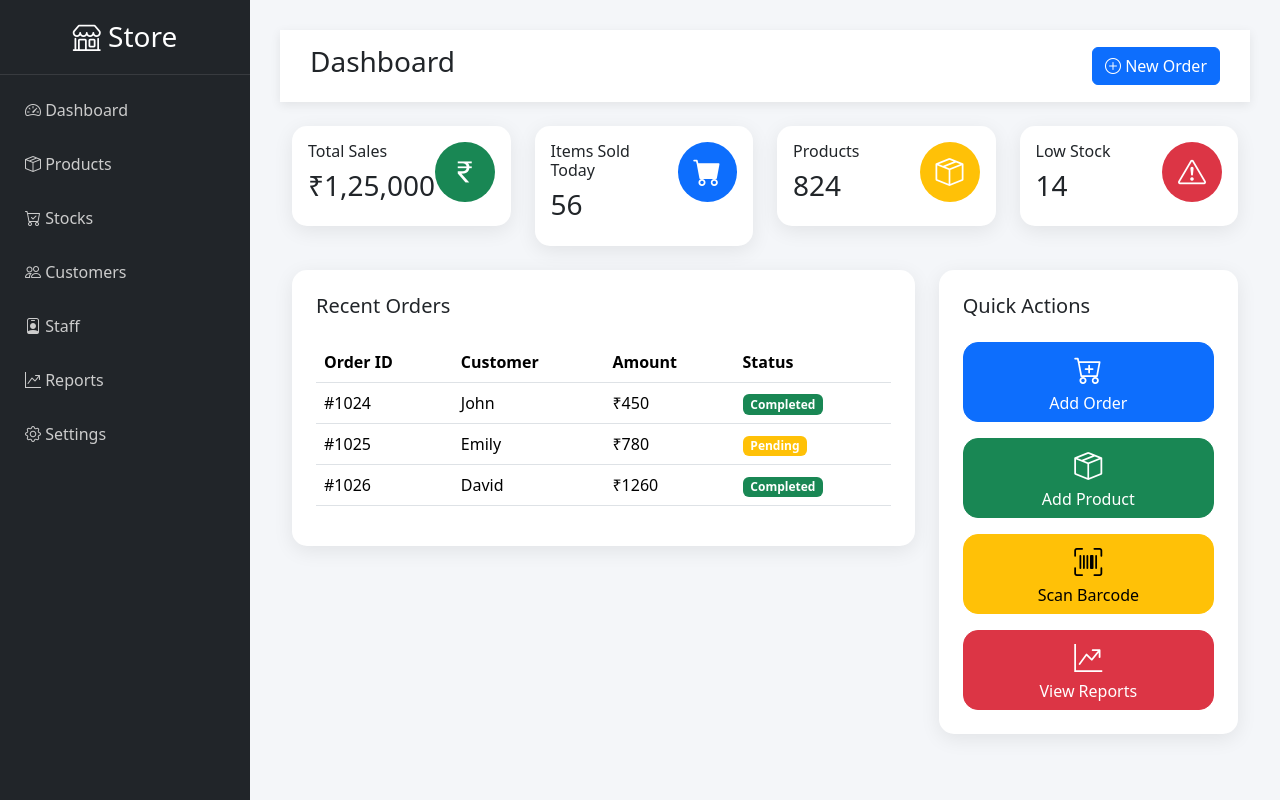
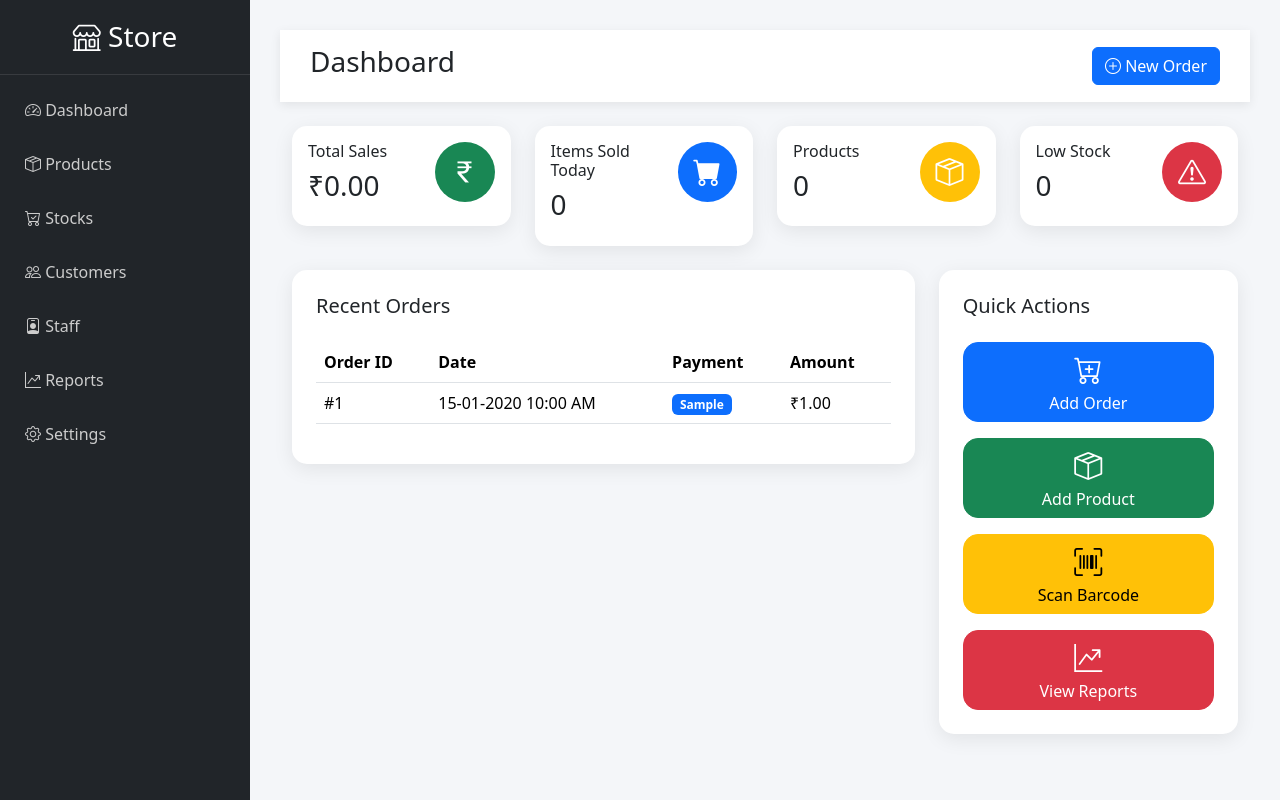
Before and after one commit to kyntiewboklang/Retail-Management-System, a Flask app: page /admin/dashboard in a window 1280 px wide. Run offline with Flask 3, Linux system fonts and the light colour scheme; a database or web service that is not in the repository returns one stand-in record (values such as "Sample title"); data that the repository does not hold is empty; some libraries are stand-ins or nearby versions.

Commit message:
new update

```diff
--- a/route/dashboard_route.py
+++ b/route/dashboard_route.py
@@ -1,8 +1,67 @@
 from flask import render_template
-
+from database import get_db_connection
 
 def register_dashboard_routes(app):
 
     @app.route("/admin/dashboard")
     def dashboard():
-        return render_template("admin/dashboard.html")
+
+        conn = get_db_connection()
+        cursor = conn.cursor()
+
+        # Total Sales
+        cursor.execute("""
+            SELECT COALESCE(SUM(total_amount), 0)
+            FROM orders
+        """)
+        total_sales = cursor.fetchone()[0]
+
+        # Total Products
+        cursor.execute("""
+            SELECT COUNT(*)
+            FROM products
+        """)
+        total_products = cursor.fetchone()[0]
+
+        # Low Stock
+        cursor.execute("""
+            SELECT COUNT(*)
+            FROM products
+            WHERE quantity <= 10
+            AND quantity > 0
+        """)
+        low_stock = cursor.fetchone()[0]
+
+        # Items Sold
+        cursor.execute("""
+            SELECT COALESCE(SUM(quantity), 0)
+            FROM order_items
+        """)
+        items_sold = cursor.fetchone()[0]
+
+                # Recent Orders
+        cursor.execute("""
+            SELECT
+                id,
+                order_date,
+                payment_method,
+                total_amount
+            FROM orders
+            ORDER BY order_date DESC
+            LIMIT 10
+        """)
+
+        recent_orders = cursor.fetchall()
+
+        cursor.close()
+
+        conn.close()
+
+        return render_template(
+            "admin/dashboard.html",
+            total_sales=total_sales,
+            total_products=total_products,
+            low_stock=low_stock,
+            items_sold=items_sold,
+            recent_orders=recent_orders
+        )
--- a/templates/admin/base.html
+++ b/templates/admin/base.html
@@ -59,8 +59,8 @@
         </a>
 
         <a class="d-block text-white text-decoration-none mb-3"
-           href="#">
-            <i class="bi bi-cart-check"></i> Orders
+           href="/admin/available_stock">
+            <i class="bi bi-cart-check"></i> Stocks
         </a>
 
         <a class="d-block text-white text-decoration-none mb-3"
--- a/templates/admin/dashboard.html
+++ b/templates/admin/dashboard.html
@@ -31,7 +31,7 @@
 <div>
 
 <h6>Total Sales</h6>
-<h3>₹1,25,000</h3>
+<h3>₹{{ "{:,.2f}".format(total_sales) }}</h3>
 
 </div>
 
@@ -54,7 +54,7 @@
 <div>
 
 <h6>Items Sold Today</h6>
-<h3>56</h3>
+<h3>{{ items_sold }}</h3>
 
 </div>
 
@@ -77,7 +77,7 @@
 <div>
 
 <h6>Products</h6>
-<h3>824</h3>
+<h3>{{ total_products }}</h3>
 
 </div>
 
@@ -100,7 +100,7 @@
 <div>
 
 <h6>Low Stock</h6>
-<h3>14</h3>
+<h3>{{ low_stock }}</h3>
 
 </div>
 
@@ -129,42 +129,37 @@
 <thead>
 
 <tr>
-<th>Order ID</th>
-<th>Customer</th>
-<th>Amount</th>
-<th>Status</th>
+    <th>Order ID</th>
+    <th>Date</th>
+    <th>Payment</th>
+    <th>Amount</th>
 </tr>
 
 </thead>
 
 <tbody>
 
+{% for order in recent_orders %}
+
 <tr>
 
-<td>#1024</td>
-<td>John</td>
-<td>₹450</td>
-<td><span class="badge bg-success">Completed</span></td>
+    <td>#{{ order[0] }}</td>
+
+    <td>{{ order[1].strftime("%d-%m-%Y %I:%M %p") }}</td>
+
+    <td>
+        <span class="badge bg-primary">
+            {{ order[2] }}
+        </span>
+    </td>
+
+    <td>
+        ₹{{ "%.2f"|format(order[3]) }}
+    </td>
 
 </tr>
 
-<tr>
-
-<td>#1025</td>
-<td>Emily</td>
-<td>₹780</td>
-<td><span class="badge bg-warning">Pending</span></td>
-
-</tr>
-
-<tr>
-
-<td>#1026</td>
-<td>David</td>
-<td>₹1260</td>
-<td><span class="badge bg-success">Completed</span></td>
-
-</tr>
+{% endfor %}
 
 </tbody>
 
--- a/templates/admin/new_orders.html
+++ b/templates/admin/new_orders.html
@@ -21,7 +21,7 @@
                                 id="barcodeInput"
                                 type="text"
                                 class="form-control form-control-lg"
-                                placeholder="Search product or scan barcode">
+                                placeholder="Enter barcode to add product">
 
                         </div>
 
@@ -78,7 +78,7 @@
 
                         <tbody id="orderTable">
 
-                            <!-- JavaScript will add products here -->
+                            <!-- ###### -->
 
                         </tbody>
 
```
Also changed, not shown: static/js/new_order_scanner.js (+11 -0 lines).
